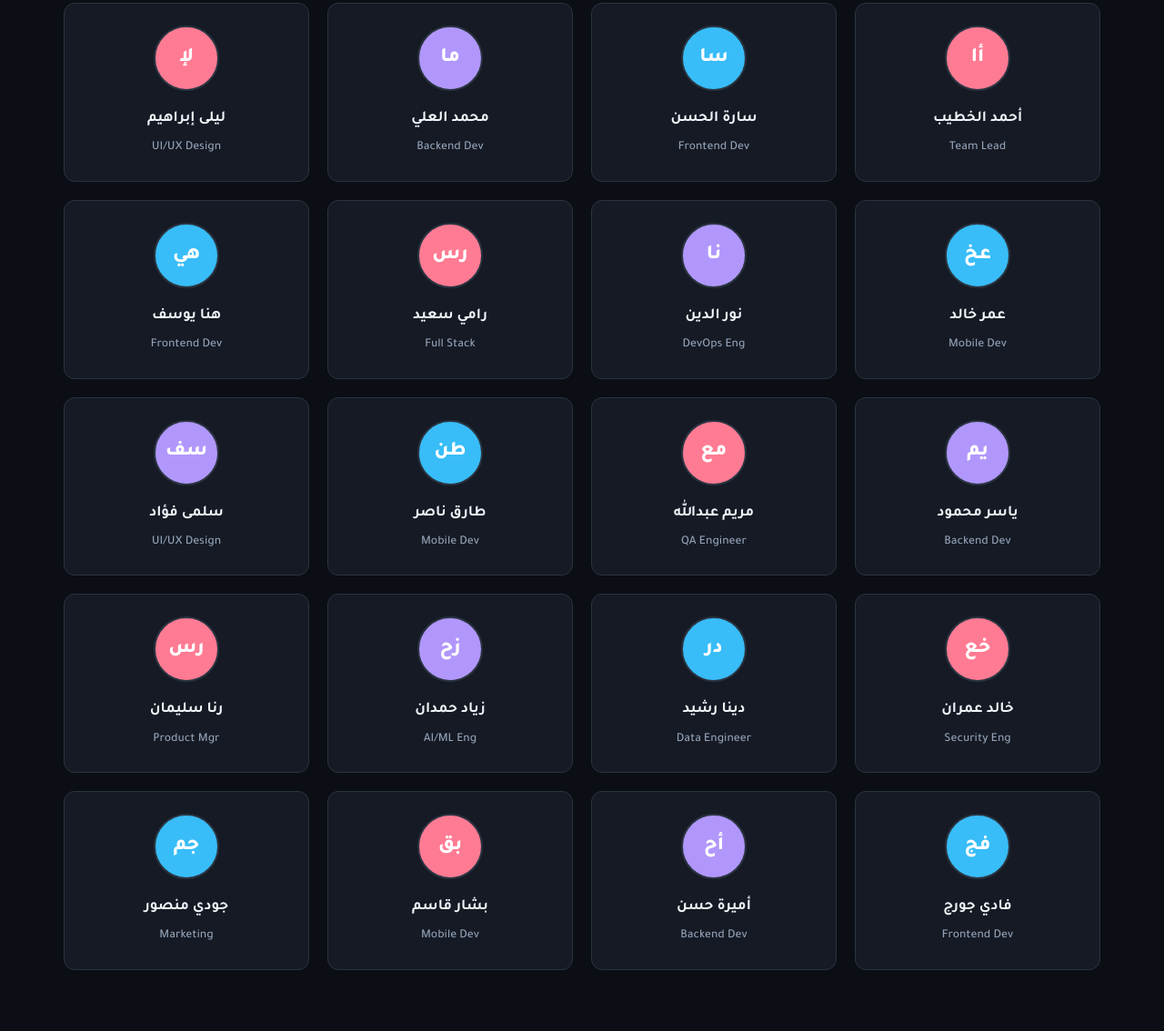
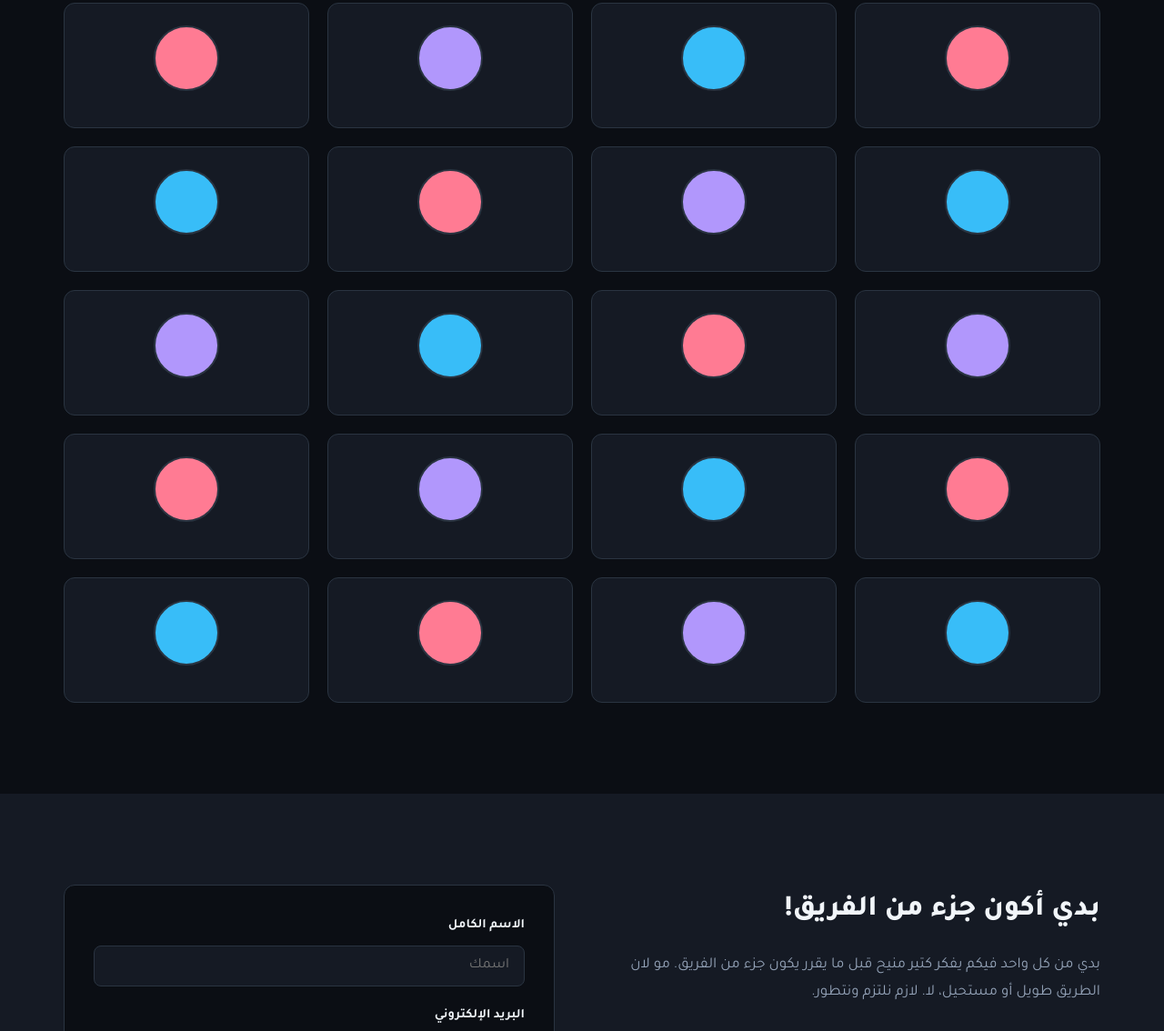
Before and after one commit to malhab426-create/NEXT-Bit-TEAM, a plain HTML site: page index.html in a window 1280 px wide. Shown: the part 6091-7225 px from the top of the page at 91% size. Drawn offline with Linux system fonts and the light colour scheme.

Commit message:
Add files via upload

```diff
--- a/index.html
+++ b/index.html
@@ -10,7 +10,7 @@
 <link href="https://fonts.googleapis.com/css2?family=Tajawal:wght@400;500;700;800;900&display=swap" rel="stylesheet">
 
 <style>
-/* ========== نظام الألوان (Flat & Clean) ========== */
+
 :root{
   --bg: #0b0e14;
   --surface: #151a24;
@@ -27,7 +27,7 @@
   --radius: 12px;
 }
 
-/* ========== الأساسيات ========== */
+
 *{margin:0;padding:0;box-sizing:border-box;}
 html{scroll-behavior:smooth;scroll-padding-top:80px;}
 body{
@@ -43,7 +43,7 @@ img, svg{display:block;}
 section{padding:100px 24px;position:relative;}
 .container{max-width:1140px;margin:0 auto;}
 
-/* ========== العناوين ========== */
+
 .section-title{
   font-size:clamp(1.8rem,4vw,2.5rem);
   font-weight:800;
@@ -59,7 +59,6 @@ section{padding:100px 24px;position:relative;}
   font-size:1.05rem;
 }
 
-/* ========== أيقونات SVG ========== */
 .icon {
   width: 24px;
   height: 24px;
@@ -71,7 +70,7 @@ section{padding:100px 24px;position:relative;}
 }
 .icon-lg { width: 32px; height: 32px; }
 
-/* ========== شريط التنقل ========== */
+
 nav{
   position:fixed;top:0;left:0;right:0;z-index:1000;
   background:rgba(11,14,20,.9);
@@ -97,7 +96,6 @@ nav{
 .nav-cta:hover{background:var(--primary-hover);}
 .menu-btn{display:none;background:none;border:none;color:var(--text);cursor:pointer;}
 
-/* ========== Hero ========== */
 #hero{
   min-height:90vh;display:flex;align-items:center;justify-content:center;
   padding-top:120px;padding-bottom:60px;text-align:center;
@@ -117,7 +115,6 @@ nav{
 }
 .hero-buttons{display:flex;gap:16px;justify-content:center;flex-wrap:wrap;}
 
-/* ========== الأزرار ========== */
 .btn{
   padding:12px 28px;border-radius:8px;font-weight:700;font-size:1rem;cursor:pointer;border:none;
   transition:all .2s;display:inline-flex;align-items:center;gap:8px;font-family:inherit;
@@ -127,13 +124,11 @@ nav{
 .btn-outline{background:transparent;color:var(--text);border:1px solid var(--border);}
 .btn-outline:hover{background:var(--surface);border-color:var(--muted);}
 
-/* ========== الإحصائيات ========== */
 #stats{padding:60px 24px;border-top:1px solid var(--border);border-bottom:1px solid var(--border);background:var(--surface);}
 .stats-grid{display:grid;grid-template-columns:repeat(4,1fr);gap:24px;max-width:1000px;margin:0 auto;text-align:center;}
 .stat h3{font-size:clamp(1.8rem,4vw,2.5rem);font-weight:900;color:var(--text);margin-bottom:4px;}
 .stat p{color:var(--muted);font-size:.95rem;font-weight:500;}
 
-/* ========== الأقسام النصية (الفلسفة) ========== */
 #philosophy{background:var(--bg);}
 .philosophy-content{max-width:800px;margin:0 auto;}
 .philosophy-content p{font-size:1.1rem;color:var(--muted);margin-bottom:20px;line-height:1.9;}
@@ -146,14 +141,12 @@ nav{
 .highlight-box h3{color:var(--text);font-size:1.4rem;margin-bottom:12px;font-weight:800;}
 .highlight-box p{font-size:1.1rem;color:var(--muted);margin:0;}
 
-/* ========== الرحلة ========== */
 #journey{background:var(--surface);}
 .journey-grid{display:grid;grid-template-columns:1fr 1fr;gap:32px;max-width:1000px;margin:0 auto;}
 .journey-card{background:var(--bg);border:1px solid var(--border);border-radius:var(--radius);padding:32px;}
 .journey-card h3{color:var(--secondary);font-size:1.25rem;margin-bottom:16px;font-weight:700;display:flex;align-items:center;gap:10px;}
 .journey-card p{color:var(--muted);margin-bottom:16px;}
 
-/* ========== المبادئ ========== */
 #principles{background:var(--bg);}
 .principles-grid{display:grid;grid-template-columns:repeat(auto-fit,minmax(220px,1fr));gap:20px;max-width:1000px;margin:0 auto;}
 .principle-card{
@@ -167,7 +160,6 @@ nav{
 }
 .principle-card h4{font-size:1.05rem;font-weight:700;color:var(--text);}
 
-/* ========== الأهداف ========== */
 #goals{background:var(--surface);}
 .goals-container{max-width:800px;margin:0 auto;position:relative;}
 .goals-container::before{content:'';position:absolute;right:16px;top:0;bottom:0;width:2px;background:var(--border);}
@@ -179,7 +171,6 @@ nav{
 .goal-item h4{font-size:1.15rem;font-weight:700;color:var(--text);margin-bottom:8px;}
 .goal-item p{color:var(--muted);font-size:.95rem;}
 
-/* ========== الخدمات ========== */
 #services{background:var(--bg);}
 .services-grid{display:grid;grid-template-columns:repeat(3, 1fr);gap:24px;}
 @media (max-width: 900px) {
@@ -197,7 +188,6 @@ nav{
 .service-card h3{font-size:1.2rem;font-weight:700;margin-bottom:12px; direction: ltr;}
 .service-card p{color:var(--muted);font-size:.95rem;}
 
-/* ========== الأعمال ========== */
 #portfolio{background:var(--surface);}
 .portfolio-empty {
   text-align: center;
@@ -213,7 +203,6 @@ nav{
 .portfolio-empty h3 { color: var(--text); margin-bottom: 12px; font-size: 1.3rem; font-weight: 700; }
 .portfolio-empty p { font-size: 1rem; }
 
-/* ========== الفريق ========== */
 #team{background:var(--bg);}
 .team-grid{display:grid;grid-template-columns:repeat(auto-fit,minmax(220px,1fr));gap:20px;}
 .member{
@@ -229,7 +218,6 @@ nav{
 .member h4{font-size:1.05rem;font-weight:700;margin-bottom:4px;}
 .member .role{color:var(--muted);font-size:.85rem;font-weight:500; direction: ltr;}
 
-/* ========== التواصل ========== */
 #contact{background:var(--surface);}
 .contact-grid{display:grid;grid-template-columns:1fr 1fr;gap:60px;align-items:start;}
 .contact-info h2{font-size:2rem;font-weight:800;margin-bottom:16px;}
@@ -253,7 +241,6 @@ nav{
 .form-group textarea{resize:vertical;min-height:120px;}
 .contact-form .btn{width:100%;justify-content:center;}
 
-/* ========== الفوتر ========== */
 footer{background:var(--bg);border-top:1px solid var(--border);padding:60px 24px 30px;}
 .footer-grid{max-width:1140px;margin:0 auto;display:grid;grid-template-columns:2fr 1fr 1fr;gap:40px;margin-bottom:40px;}
 .footer-brand p{color:var(--muted);font-size:.95rem;margin-top:16px;max-width:320px;}
@@ -265,7 +252,6 @@ footer{background:var(--bg);border-top:1px solid var(--border);padding:60px 24px
 .footer-socials a{color:var(--muted);transition:color .2s;}
 .footer-socials a:hover{color:var(--text);}
 
-/* ========== أدوات مساعدة ========== */
 .reveal{opacity:0;transform:translateY(20px);transition:opacity .6s ease,transform .6s ease;}
 .reveal.visible{opacity:1;transform:translateY(0);}
 
@@ -278,7 +264,6 @@ footer{background:var(--bg);border-top:1px solid var(--border);padding:60px 24px
 #to-top.show{opacity:1;pointer-events:auto;}
 #to-top:hover{background:var(--surface-hover);}
 
-/* ========== Responsive ========== */
 @media (max-width:900px){
   .journey-grid,.contact-grid{grid-template-columns:1fr;gap:40px;}
   .footer-grid{grid-template-columns:1fr 1fr;}
@@ -311,7 +296,6 @@ footer{background:var(--bg);border-top:1px solid var(--border);padding:60px 24px
 </head>
 <body>
 
-<!-- ========== شريط التنقل ========== -->
 <nav id="navbar">
   <div class="nav-inner">
     <a href="#hero" class="logo">
@@ -333,7 +317,6 @@ footer{background:var(--bg);border-top:1px solid var(--border);padding:60px 24px
   </div>
 </nav>
 
-<!-- ========== Hero ========== -->
 <section id="hero">
   <div class="container">
     <div class="hero-badge">
@@ -354,7 +337,6 @@ footer{background:var(--bg);border-top:1px solid var(--border);padding:60px 24px
   </div>
 </section>
 
-<!-- ========== Stats ========== -->
 <section id="stats">
   <div class="stats-grid">
     <div class="stat">
@@ -376,7 +358,6 @@ footer{background:var(--bg);border-top:1px solid var(--border);padding:60px 24px
   </div>
 </section>
 
-<!-- ========== فلسفتنا ========== -->
 <section id="philosophy">
   <div class="container">
     <h2 class="section-title reveal">شو يعني فريق؟</h2>
@@ -394,7 +375,6 @@ footer{background:var(--bg);border-top:1px solid var(--border);padding:60px 24px
   </div>
 </section>
 
-<!-- ========== رحلتنا ========== -->
 <section id="journey">
   <div class="container">
     <h2 class="section-title reveal">طيب ليش نحن هون؟</h2>
@@ -427,7 +407,6 @@ footer{background:var(--bg);border-top:1px solid var(--border);padding:60px 24px
   </div>
 </section>
 
-<!-- ========== مبادئنا ========== -->
 <section id="principles">
   <div class="container">
     <h2 class="section-title reveal">مبادئ الفريق</h2>
@@ -475,7 +454,6 @@ footer{background:var(--bg);border-top:1px solid var(--border);padding:60px 24px
   </div>
 </section>
 
-<!-- ========== أهدافنا ========== -->
 <section id="goals">
   <div class="container">
     <h2 class="section-title reveal">أهداف الفريق</h2>
@@ -511,14 +489,12 @@ footer{background:var(--bg);border-top:1px solid var(--border);padding:60px 24px
   </div>
 </section>
 
-<!-- ========== الخدمات ========== -->
 <section id="services">
   <div class="container">
     <h2 class="section-title reveal">خدماتنا</h2>
     <p class="section-sub reveal">حلول متكاملة من الفكرة إلى الإطلاق</p>
     <div class="services-grid">
 
-      <!-- Web App -->
       <div class="service-card reveal">
         <div class="service-icon">
           <svg class="icon-lg" viewBox="0 0 24 24"><rect x="2" y="3" width="20" height="14" rx="2" ry="2"></rect><line x1="8" y1="21" x2="16" y2="21"></line><line x1="12" y1="17" x2="12" y2="21"></line></svg>
@@ -527,7 +503,6 @@ footer{background:var(--bg);border-top:1px solid var(--border);padding:60px 24px
         <p>تطوير تطبيقات ومواقع ويب سريعة، آمنة، ومتجاوبة مع جميع الأجهزة باستخدام أحدث التقنيات.</p>
       </div>
 
-      <!-- Mobile App -->
       <div class="service-card reveal">
         <div class="service-icon">
           <svg class="icon-lg" viewBox="0 0 24 24"><rect x="5" y="2" width="14" height="20" rx="2" ry="2"></rect><line x1="12" y1="18" x2="12.01" y2="18"></line></svg>
@@ -536,7 +511,6 @@ footer{background:var(--bg);border-top:1px solid var(--border);padding:60px 24px
         <p>بناء تطبيقات iOS و Android بتجربة مستخدم سلسة وأداء عالٍ يناسب احتياجاتك.</p>
       </div>
 
-      <!-- Desktop App -->
       <div class="service-card reveal">
         <div class="service-icon">
           <svg class="icon-lg" viewBox="0 0 24 24"><rect x="2" y="4" width="20" height="14" rx="2" ry="2"></rect><line x1="2" y1="20" x2="22" y2="20"></line></svg>
@@ -549,7 +523,6 @@ footer{background:var(--bg);border-top:1px solid var(--border);padding:60px 24px
   </div>
 </section>
 
-<!-- ========== الأعمال ========== -->
 <section id="portfolio">
   <div class="container">
     <h2 class="section-title reveal">أعمالنا</h2>
@@ -565,7 +538,6 @@ footer{background:var(--bg);border-top:1px solid var(--border);padding:60px 24px
   </div>
 </section>
 
-<!-- ========== الفريق ========== -->
 <section id="team">
   <div class="container">
     <h2 class="section-title reveal">فريقنا</h2>
@@ -574,7 +546,6 @@ footer{background:var(--bg);border-top:1px solid var(--border);padding:60px 24px
   </div>
 </section>
 
-<!-- ========== التواصل ========== -->
 <section id="contact">
   <div class="container contact-grid">
     <div class="contact-info reveal">
@@ -589,7 +560,7 @@ footer{background:var(--bg);border-top:1px solid var(--border);padding:60px 24px
         </div>
         <div>
           <h5>البريد الإلكتروني</h5>
-          <p>hello@nextbit.team</p>
+          <p>nextbit.team</p>
         </div>
       </div>
       <div class="contact-item">
@@ -598,7 +569,7 @@ footer{background:var(--bg);border-top:1px solid var(--border);padding:60px 24px
         </div>
         <div>
           <h5>الهاتف / واتساب</h5>
-          <p>+966 5X XXX XXXX</p>
+          <p>0000000000</p>
         </div>
       </div>
     </div>
@@ -621,7 +592,6 @@ footer{background:var(--bg);border-top:1px solid var(--border);padding:60px 24px
   </div>
 </section>
 
-<!-- ========== Footer ========== -->
 <footer>
   <div class="footer-grid">
     <div class="footer-brand">
@@ -657,33 +627,31 @@ footer{background:var(--bg);border-top:1px solid var(--border);padding:60px 24px
 </button>
 
 <script>
-/* ============================================================
-   بيانات الفريق (تمت إزالة روابط جيت هاب ولينكد ان)
-   ============================================================ */
+
 const team = [
-  { name:'أحمد الخطيب',   role:'Team Lead',    color:'#ff7b93' },
-  { name:'سارة الحسن',    role:'Frontend Dev', color:'#38bdf8' },
-  { name:'محمد العلي',    role:'Backend Dev',  color:'#b197fc' },
-  { name:'ليلى إبراهيم',  role:'UI/UX Design', color:'#ff7b93' },
-  { name:'عمر خالد',      role:'Mobile Dev',   color:'#38bdf8' },
-  { name:'نور الدين',     role:'DevOps Eng',   color:'#b197fc' },
-  { name:'رامي سعيد',     role:'Full Stack',   color:'#ff7b93' },
-  { name:'هنا يوسف',      role:'Frontend Dev', color:'#38bdf8' },
-  { name:'ياسر محمود',    role:'Backend Dev',  color:'#b197fc' },
-  { name:'مريم عبدالله',  role:'QA Engineer',  color:'#ff7b93' },
-  { name:'طارق ناصر',     role:'Mobile Dev',   color:'#38bdf8' },
-  { name:'سلمى فؤاد',     role:'UI/UX Design', color:'#b197fc' },
-  { name:'خالد عمران',    role:'Security Eng', color:'#ff7b93' },
-  { name:'دينا رشيد',     role:'Data Engineer',color:'#38bdf8' },
-  { name:'زياد حمدان',    role:'AI/ML Eng',    color:'#b197fc' },
-  { name:'رنا سليمان',    role:'Product Mgr',  color:'#ff7b93' },
-  { name:'فادي جورج',     role:'Frontend Dev', color:'#38bdf8' },
-  { name:'أميرة حسن',     role:'Backend Dev',  color:'#b197fc' },
-  { name:'بشار قاسم',     role:'Mobile Dev',   color:'#ff7b93' },
-  { name:'جودي منصور',    role:'Marketing',    color:'#38bdf8' },
+  { name:'',               role:'',    color:'#ff7b93' },
+  { name:'',                   role:'', color:'#38bdf8' },
+  { name:'',                    role:'',  color:'#b197fc' },
+  { name:'',                      role:'', color:'#ff7b93' },
+  { name:' ',                     role:'',   color:'#38bdf8' },
+  { name:' ',                      role:'',   color:'#b197fc' },
+  { name:' ',                       role:'',   color:'#ff7b93' },
+  { name:' ',                           role:'', color:'#38bdf8' },
+  { name:' ',                           role:' ',  color:'#b197fc' },
+  { name:' ',                             role:' ',  color:'#ff7b93' },
+  { name:' ',                              role:' ',   color:'#38bdf8' },
+  { name:' ',                                   role:'', color:'#b197fc' },
+  { name:' ',                                   role:' ', color:'#ff7b93' },
+  { name:' ',                                     role:' ',color:'#38bdf8' },
+  { name:'',                                     role:'',    color:'#b197fc' },
+  { name:'',                                        role:' ',  color:'#ff7b93' },
+  { name:'',                                           role:' ', color:'#38bdf8' },
+  { name:'',                                            role:' ',  color:'#b197fc' },
+  { name:'',                                             role:' ',   color:'#ff7b93' },
+  { name:'',                                               role:'',    color:'#38bdf8' },
 ];
 
-/* توليد بطاقات الفريق */
+
 const teamGrid = document.getElementById('teamGrid');
 team.forEach(m => {
   const initials = m.name.split(' ').map(w => w[0]).slice(0,2).join('');
@@ -697,10 +665,8 @@ team.forEach(m => {
   teamGrid.appendChild(card);
 });
 
-/* السنة الحالية */
 document.getElementById('year').textContent = new Date().getFullYear();
 
-/* قائمة الجوال */
 const menuBtn = document.getElementById('menuBtn');
 const navLinks = document.getElementById('navLinks');
 menuBtn.addEventListener('click', () => {
@@ -712,14 +678,12 @@ navLinks.querySelectorAll('a').forEach(a => {
   });
 });
 
-/* الناف بار والتمرير */
 const toTop = document.getElementById('to-top');
 window.addEventListener('scroll', () => {
   toTop.classList.toggle('show', window.scrollY > 400);
 });
 toTop.addEventListener('click', () => window.scrollTo({ top:0, behavior:'smooth' }));
 
-/* حركة الظهور */
 const revealObserver = new IntersectionObserver((entries) => {
   entries.forEach(entry => {
     if (entry.isIntersecting) {
@@ -730,7 +694,6 @@ const revealObserver = new IntersectionObserver((entries) => {
 }, { threshold: 0.12 });
 document.querySelectorAll('.reveal').forEach(el => revealObserver.observe(el));
 
-/* عدّادات الإحصائيات */
 const counters = document.querySelectorAll('.stat h3[data-count]');
 const counterObserver = new IntersectionObserver((entries) => {
   entries.forEach(entry => {
@@ -749,7 +712,6 @@ const counterObserver = new IntersectionObserver((entries) => {
 }, { threshold: 0.5 });
 counters.forEach(c => counterObserver.observe(c));
 
-/* نموذج التواصل */
 document.getElementById('contactForm').addEventListener('submit', (e) => {
   e.preventDefault();
   const name = document.getElementById('name').value;
```
